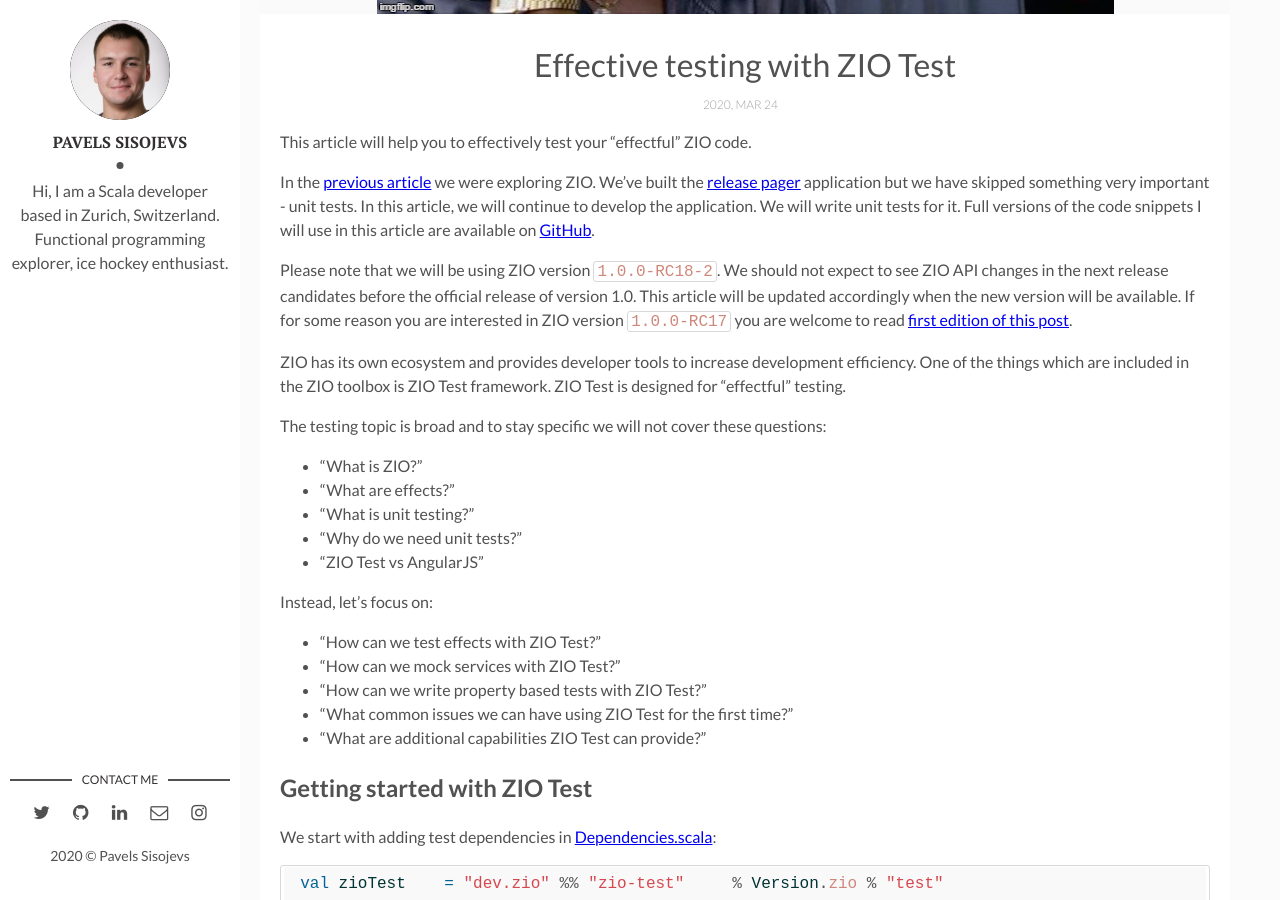
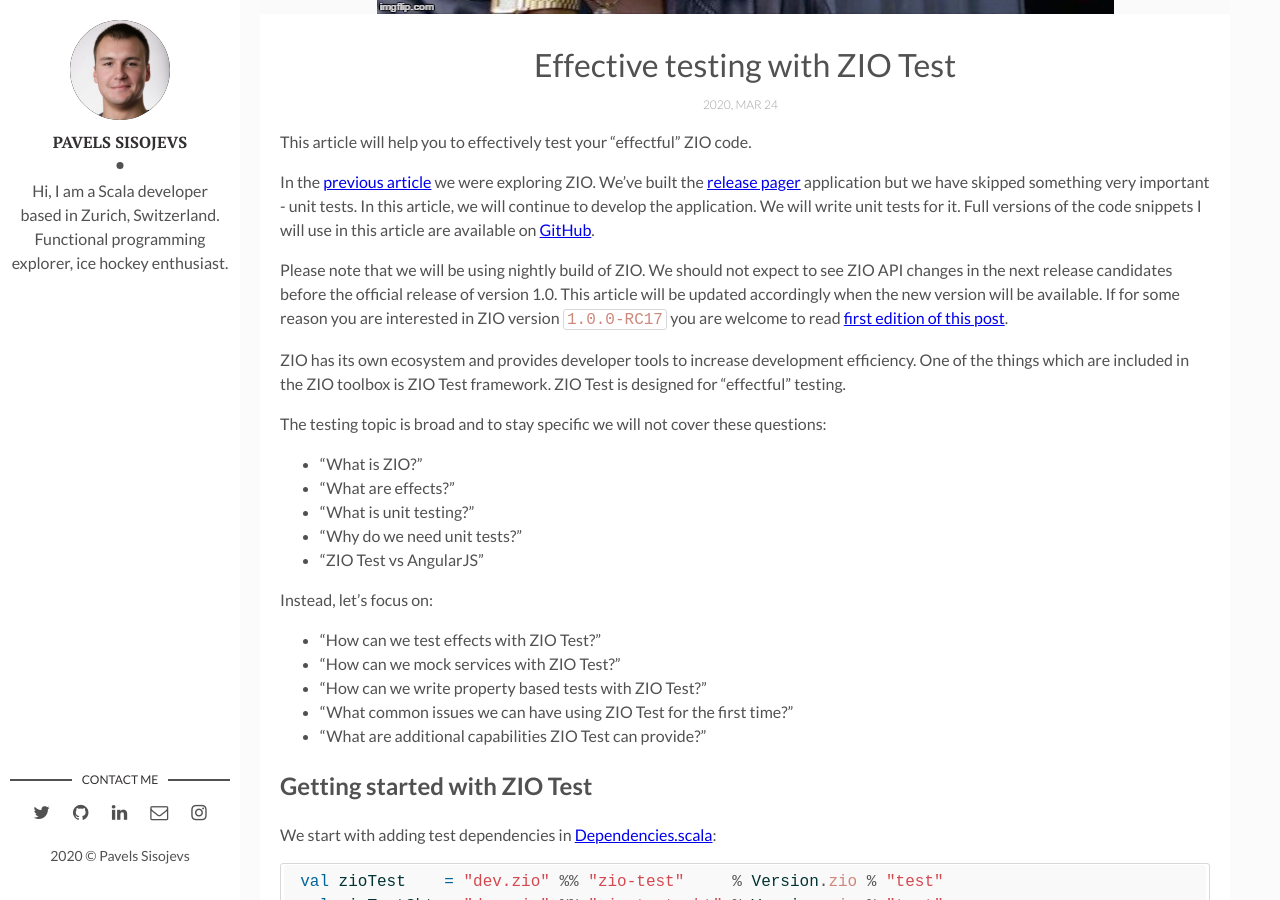
Before and after one commit to the-pavels/psisoyev.github.io, a Jekyll site: the page built from _posts/2020-03-25-zio-test.markdown, in a window 1280 px wide and 900 px high, scrolled down 399 px. Built offline with Jekyll 4.4.1, drawn with Linux system fonts in a browser that asks for light colours; comment, search, counter and statistics services are not loaded.

Commit message:
update zio version

```diff
--- a/_posts/2020-03-25-zio-test.markdown
+++ b/_posts/2020-03-25-zio-test.markdown
@@ -14,7 +14,7 @@ We've built the [release pager](https://scala.monster/design-a-pager/) applicati
 In this article, we will continue to develop the application. We will write unit tests for it.
 Full versions of the code snippets I will use in this article are available on [GitHub](https://github.com/psisoyev/release-pager/tree/master/service/src/test/scala/io/pager).
 
-Please note that we will be using ZIO version `1.0.0-RC18-2`.
+Please note that we will be using nightly build of ZIO.
 We should not expect to see ZIO API changes in the next release candidates before the official release of version 1.0.
 This article will be updated accordingly when the new version will be available.
 If for some reason you are interested in ZIO version `1.0.0-RC17` you are welcome to read [first edition of this post](https://scala.monster/zio-test-old/).
```
